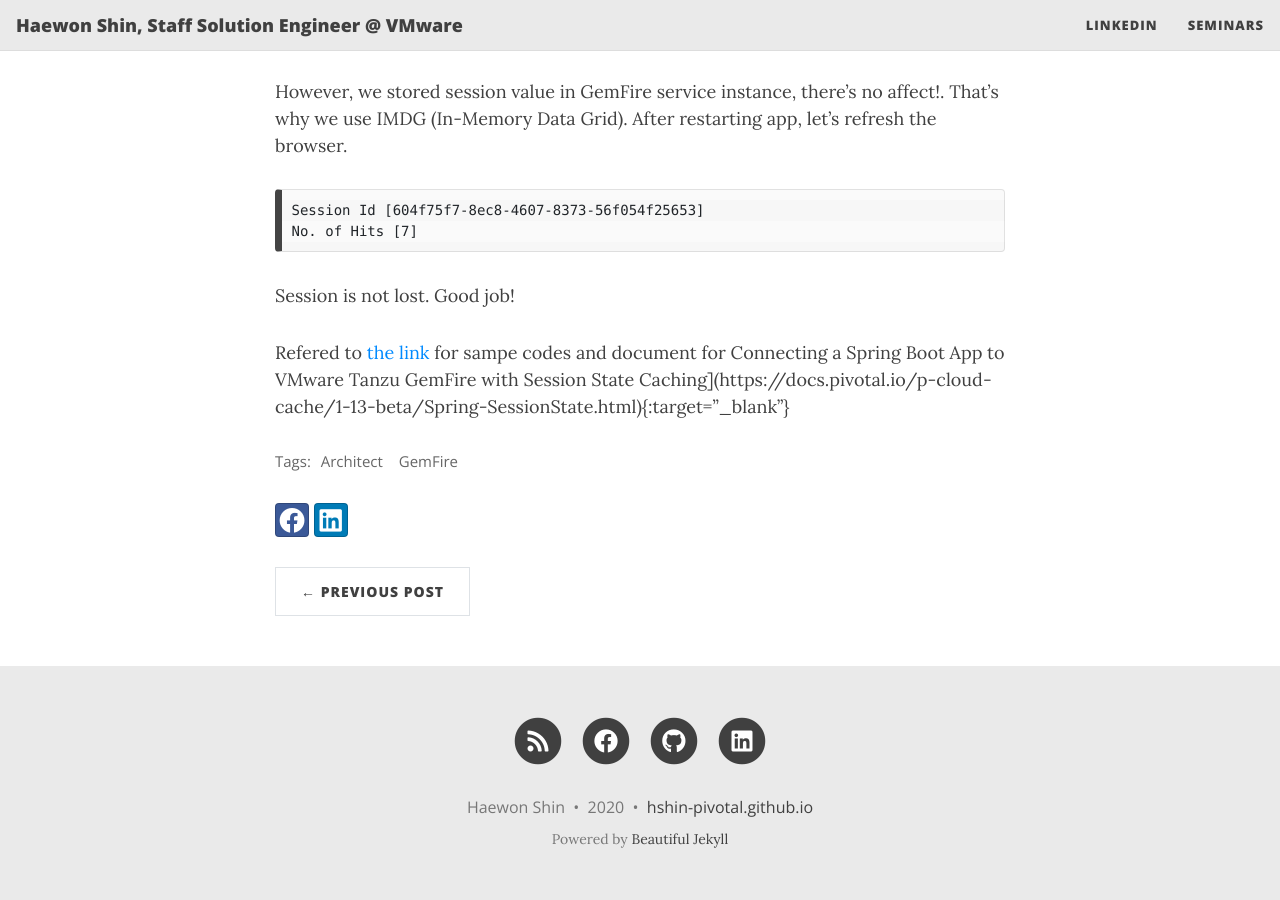
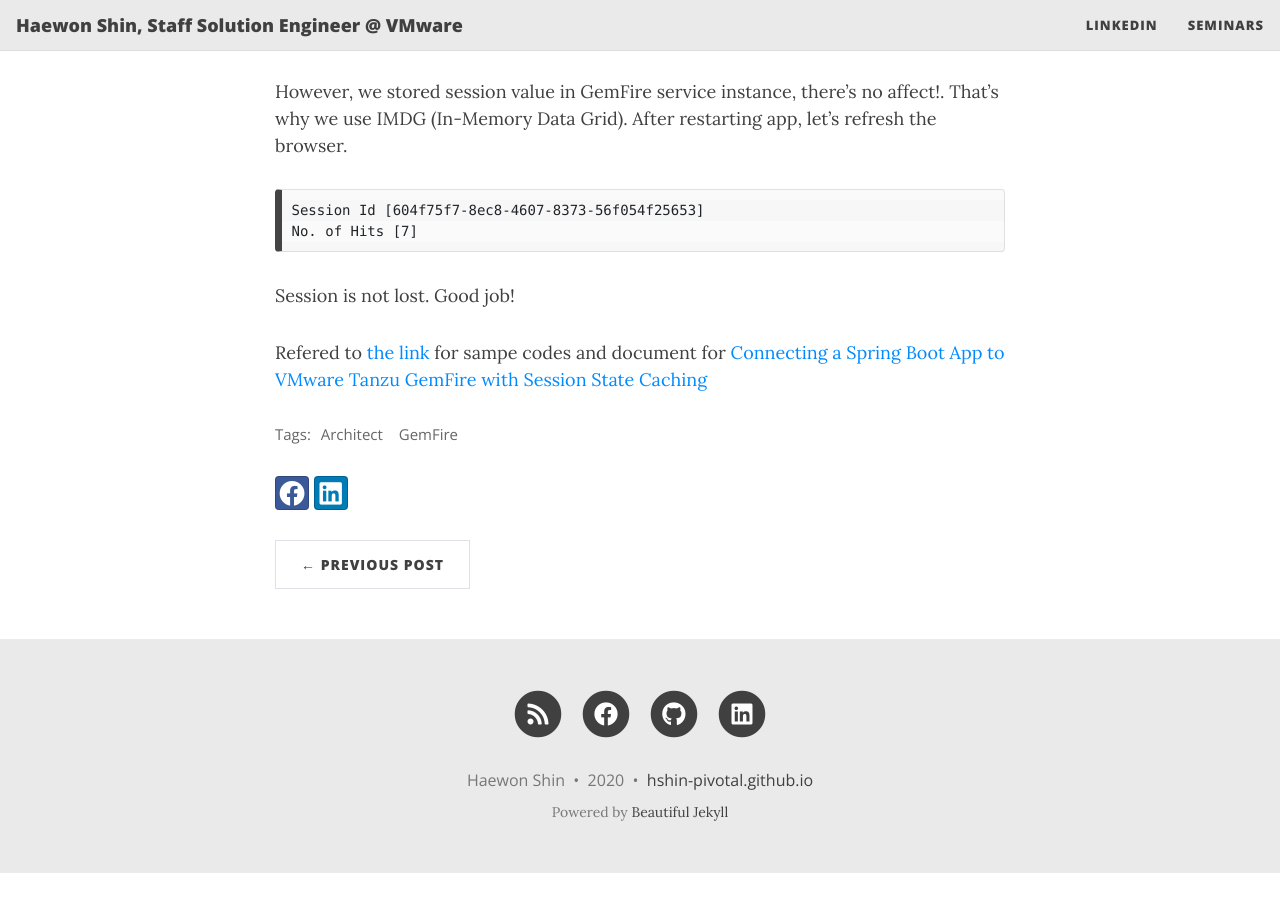
Before and after one commit to haewons-tanzu/haewons-tanzu.github.io, a Jekyll site: the page built from _posts/2020-10-29-http-session-caching-spring-data-on-tas.md, in a window 1280 px wide and 900 px high, scrolled down 4976 px. Built offline with Jekyll 4.4.1, drawn with Linux system fonts in a browser that asks for light colours; nearby versions of some CDN libraries; after the commit the page ends 5849 px from its top, so only the background shows below that.

Commit message:
Update 2020-10-29-http-session-caching-spring-data-on-tas.md

```diff
--- a/_posts/2020-10-29-http-session-caching-spring-data-on-tas.md
+++ b/_posts/2020-10-29-http-session-caching-spring-data-on-tas.md
@@ -210,4 +210,4 @@
 
 Session is not lost. Good job!
 
-Refered to [the link](https://github.com/Tanzu-Solutions-Engineering/PivotalCloudCache-Workshop/){:target="_blank"} for sampe codes and document for Connecting a Spring Boot App to VMware Tanzu GemFire with Session State Caching](https://docs.pivotal.io/p-cloud-cache/1-13-beta/Spring-SessionState.html){:target="_blank"}
+Refered to [the link](https://github.com/Tanzu-Solutions-Engineering/PivotalCloudCache-Workshop/){:target="_blank"} for sampe codes and document for [Connecting a Spring Boot App to VMware Tanzu GemFire with Session State Caching](https://docs.pivotal.io/p-cloud-cache/1-13-beta/Spring-SessionState.html){:target="_blank"}
```
